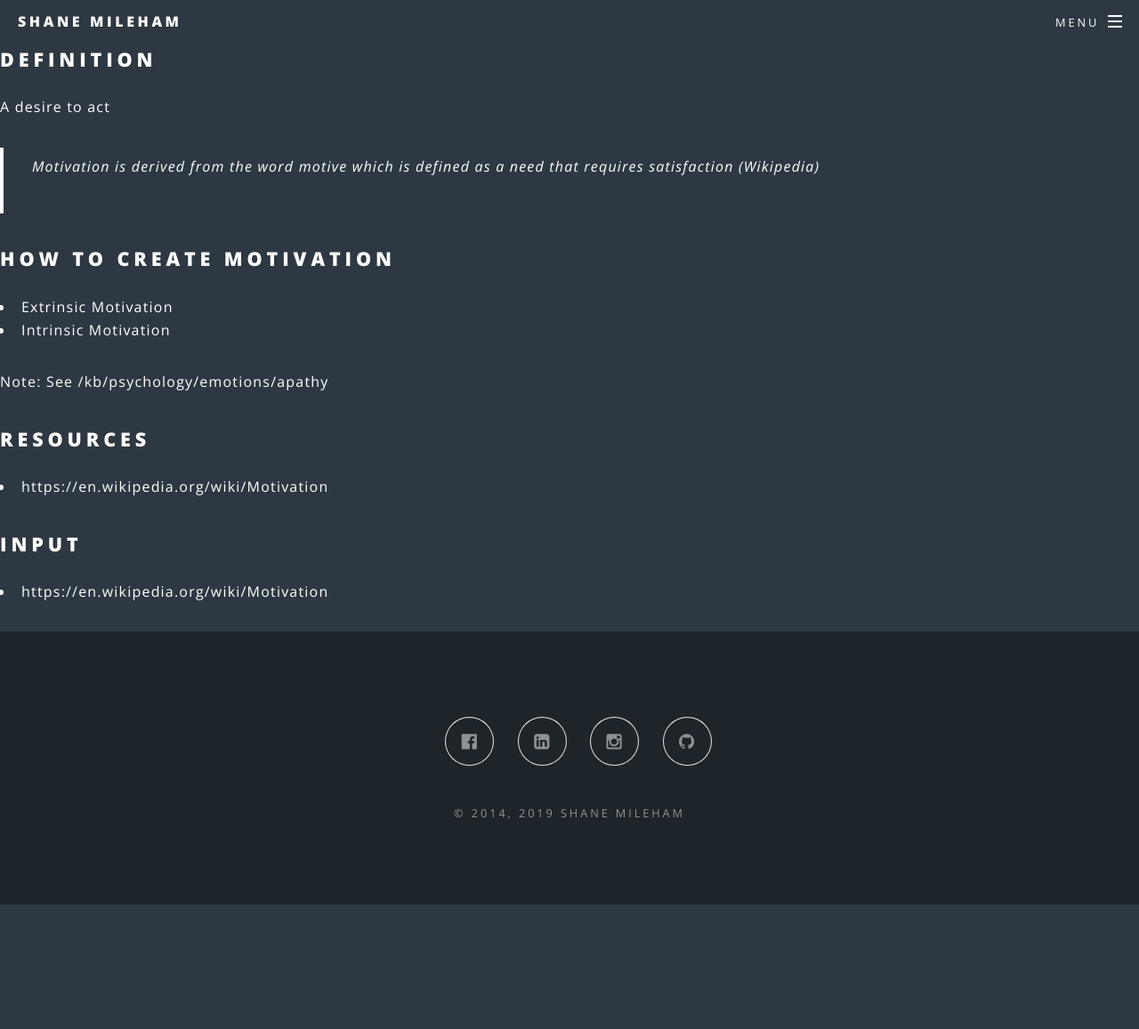
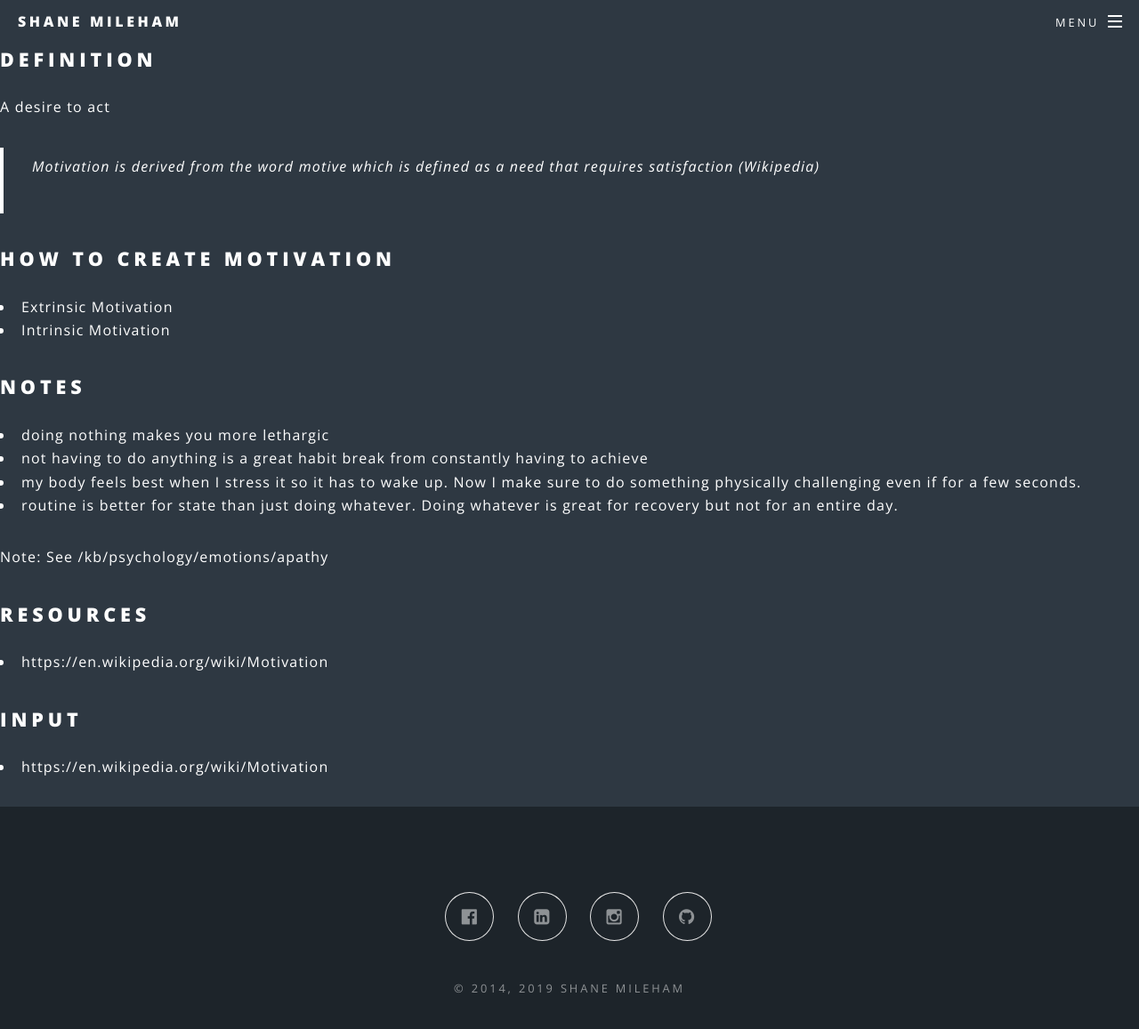
Before and after one commit to shanemileham/shanemileham.github.io, a Jekyll site: the page built from _kb/psychology/motivation.md, in a window 1280 px wide and 1214 px high. Shown: the top 1157 px of the window at 89% size. Built offline with Jekyll 4.4.1, drawn with Linux system fonts in a browser that asks for light colours; comment, search, counter and statistics services are not loaded.

Commit message:
Added motivation notes

```diff
--- a/_kb/psychology/motivation.md
+++ b/_kb/psychology/motivation.md
@@ -12,6 +12,13 @@ A desire to act
 - Intrinsic Motivation
 
 
+## Notes
+- doing nothing makes you more lethargic
+- not having to do anything is a great habit break from constantly having to achieve
+- my body feels best when I stress it so it has to wake up. Now I make sure to do something physically challenging even if for a few seconds.
+- routine is better for state than just doing whatever. Doing whatever is great for recovery but not for an entire day.
+
+
 Note: See /kb/psychology/emotions/apathy
 
 ## Resources
```
